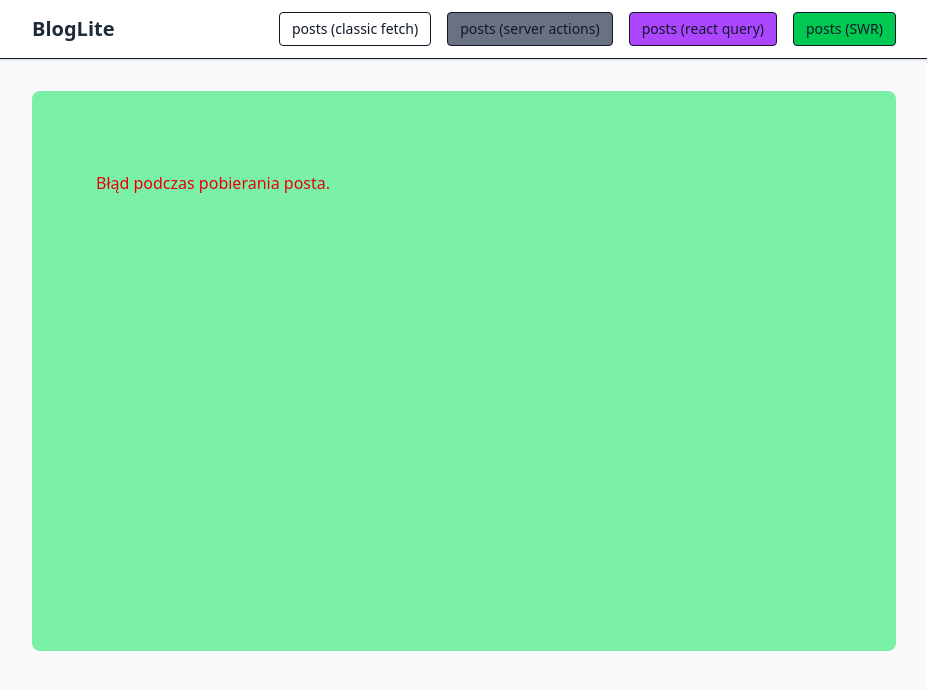
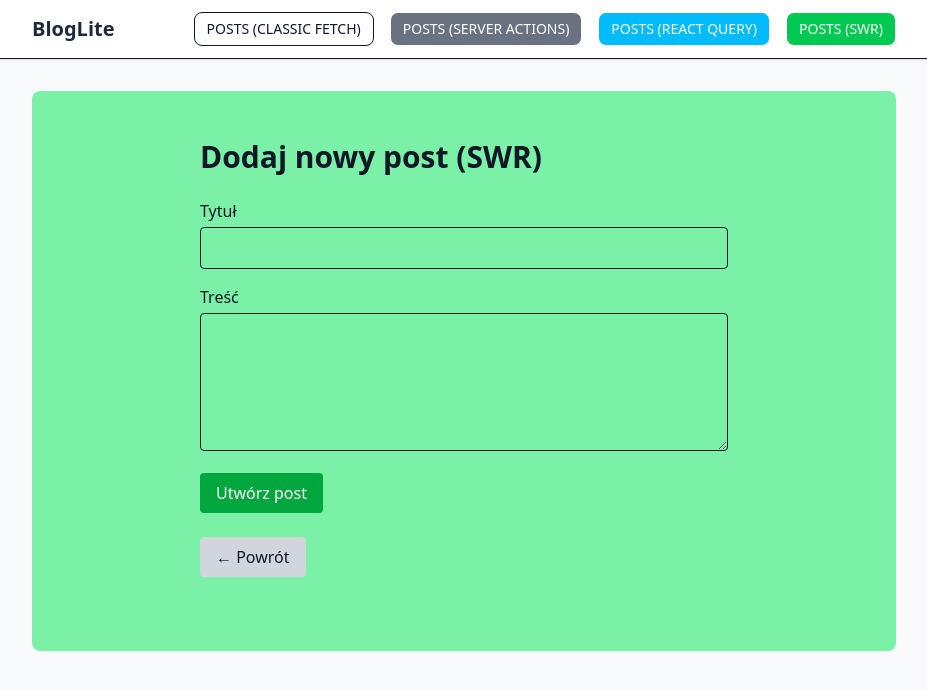
Before and after one commit to BartoszBee/blog-lite, a Next.js app: page /swr/new in a window 1280 px wide. Shown: the top 690 px of the page, without its empty margins (176-1103 px from the left). Built offline with nearby package versions, Linux system fonts and the light colour scheme; no server answers.

Commit message:
add new and edit swr

```diff
--- a/app/actions/page.tsx
+++ b/app/actions/page.tsx
@@ -8,7 +8,7 @@ export default async function ActionsHomePage() {
   const posts: Post[] = await getPosts();
 
   return (
-    <main className="p-6 max-w-3xl mx-auto">
+    <main>
       <h1 className="text-2xl font-bold mb-4">Lista postów (Server Actions)</h1>
 
       {/* 🔹 Link do tworzenia posta z Server Actions */}
--- a/app/layout.tsx
+++ b/app/layout.tsx
@@ -24,7 +24,7 @@ export default function RootLayout({
               {/* Link do klasycznego CRUD */}
               <Link
                 href="/"
-                className="px-3 py-1.5 rounded hover:bg-gray-200 transition text-sm font-medium border"
+                className="px-3 py-1.5 rounded-lg hover:bg-gray-200 transition text-sm font-medium border uppercase"
               >
                 posts (classic fetch)
               </Link>
@@ -32,19 +32,19 @@ export default function RootLayout({
               {/* Link do server actions CRUD */}
               <Link
                 href="/actions"
-                className="px-3 py-1.5 rounded bg-gray-500 hover:bg-gray-600 transition text-sm font-medium border"
+                className="px-3 py-1.5 rounded-lg bg-gray-500 hover:bg-gray-600 transition text-sm font-medium border uppercase text-white"
               >
                 posts (server actions)
               </Link>
               <Link
                 href="/rq"
-                className="px-3 py-1.5 rounded bg-purple-500 hover:bg-purple-600 transition text-sm font-medium border"
+                className="px-3 py-1.5 rounded-lg bg-sky-400 hover:bg-sky-500 transition text-sm font-medium border uppercase text-white"
               >
                 posts (react query)
               </Link>
               <Link
                 href="/swr"
-                className="px-3 py-1.5 rounded bg-green-500 hover:bg-green-600 transition text-sm font-medium border"
+                className="px-3 py-1.5 rounded-lg bg-green-500 hover:bg-green-600 transition text-sm font-medium border uppercase text-white"
               >
                 posts (SWR)
               </Link>
--- a/app/rq/[id]/edit/page.tsx
+++ b/app/rq/[id]/edit/page.tsx
@@ -144,7 +144,7 @@ export default function RqEditPostPage({
         <button
           type="submit"
           disabled={mutation.isPending}
-          className="px-4 py-2 bg-purple-600 text-white rounded hover:bg-purple-500 disabled:opacity-50"
+          className="px-4 py-2 bg-sky-500 text-white rounded hover:bg-purple-500 disabled:opacity-50"
         >
           {mutation.isPending ? "Zapisuję..." : "Zapisz zmiany"}
         </button>
--- a/app/rq/[id]/page.tsx
+++ b/app/rq/[id]/page.tsx
@@ -61,7 +61,7 @@ export default function RqPostPage({
         <div className="flex items-center gap-4 flex-wrap">
           <Link
             href={`/rq/${post.id}/edit`}
-            className="px-5 py-2.5 bg-purple-600 text-white rounded-lg hover:bg-purple-500 transition font-medium shadow-sm"
+            className="px-5 py-2.5 bg-sky-500 text-white rounded-lg hover:bg-sky-600 transition font-medium shadow-sm"
           >
             ✏️ Edytuj post (RQ)
           </Link>
--- a/app/rq/layout.tsx
+++ b/app/rq/layout.tsx
@@ -7,7 +7,7 @@ export default function RqLayout({ children }: { children: React.ReactNode }) {
   const queryClient = new QueryClient();
 
   return (
-    <div className="bg-purple-300 p-6 rounded-lg min-h-[70vh]">
+    <div className="bg-sky-400 p-6 rounded-lg min-h-[70vh]">
       <QueryClientProvider client={queryClient}>
         {/* Każda strona w /rq będzie działać z React Query */}
         {children}
--- a/app/rq/new/page.tsx
+++ b/app/rq/new/page.tsx
@@ -89,7 +89,7 @@ export default function RqNewPostPage() {
         <button
           type="submit"
           disabled={mutation.isPending}
-          className="px-4 py-2 bg-purple-600 text-white rounded disabled:opacity-50 hover:opacity-70"
+          className="px-4 py-2 bg-sky-500 text-white rounded disabled:opacity-50 hover:opacity-70"
         >
           {mutation.isPending ? "Wysyłam..." : "Utwórz post"}
         </button>
--- a/app/rq/page.tsx
+++ b/app/rq/page.tsx
@@ -26,14 +26,14 @@ export default function RqHomePage() {
     );
 
   return (
-    <main className="p-6">
+    <main>
       <h1 className="text-2xl font-bold mb-4">
         Lista postów (React Query)
       </h1>
 
       <Link
         href="/rq/new"
-        className="inline-block mb-6 px-4 py-2 bg-purple-600 text-white rounded hover:bg-purple-700 transition"
+        className="inline-block mb-6 px-4 py-2 bg-sky-500 text-white rounded hover:bg-sky-600 transition"
       >
         ➕ Dodaj nowy post (RQ)
       </Link>
--- /dev/null
+++ b/app/swr/[id]/edit/page.tsx
@@ -0,0 +1,147 @@
+"use client";
+
+import { useEffect, useState } from "react";
+import useSWR, { useSWRConfig } from "swr";
+import Link from "next/link";
+import type { Post } from "@/types/Post";
+
+const fetcher = (url: string) => fetch(url).then((res) => res.json());
+
+export default function EditPostSWRPage({
+  params,
+}: {
+  params: Promise<{ id: string }>;
+}) {
+  const [resolvedId, setResolvedId] = useState<string | null>(null);
+
+  // 🔹 async params → rozpakowujemy tylko raz
+  useEffect(() => {
+    params.then(({ id }) => setResolvedId(id));
+  // eslint-disable-next-line react-hooks/exhaustive-deps
+  }, []);
+
+  // 🔹 stabilny klucz SWR (najważniejsza poprawka)
+  const postUrl = resolvedId
+    ? `https://jsonplaceholder.typicode.com/posts/${resolvedId}`
+    : null;
+
+  const { data: post, error } = useSWR<Post>(postUrl, fetcher);
+  const { mutate } = useSWRConfig();
+
+  const [editPost, setEditPost] = useState<Post | null>(null);
+  const [updated, setUpdated] = useState<Post | null>(null);
+  const [saveError, setSaveError] = useState("");
+
+  // 🔹 kopiujemy posta do formularza, gdy się załaduje
+  useEffect(() => {
+    if (post) setEditPost(post);
+  }, [post]);
+
+  // 🔹 błędy
+  if (error) {
+    return (
+      <p className="p-6 text-red-600">Nie udało się pobrać posta.</p>
+    );
+  }
+
+  // 🔹 zabezpieczenie podczas refetch SWR
+  if (!post || !editPost) {
+    return <p className="p-6">Ładowanie...</p>;
+  }
+
+  // 🔹 zapis zmian (PUT fake)
+  async function handleSubmit(e: React.FormEvent) {
+    e.preventDefault();
+    setSaveError("");
+    setUpdated(null);
+
+    try {
+      const res = await fetch(
+        `https://jsonplaceholder.typicode.com/posts/${editPost!.id}`,
+        {
+          method: "PUT",
+          headers: { "Content-Type": "application/json" },
+          body: JSON.stringify(editPost),
+        }
+      );
+
+      if (!res.ok) throw new Error("Nie udało się zaktualizować posta");
+
+      const result = await res.json();
+      setUpdated(result);
+
+      // 🔄 revalidate szczegółów i listy przez SWR
+      await mutate(postUrl); // <-- KLUCZOWE
+      mutate("https://jsonplaceholder.typicode.com/posts");
+    } catch (err: unknown) {
+      setSaveError(err instanceof Error ? err.message : "Błąd zapisu");
+    }
+  }
+
+  function updateField(field: keyof Post, value: string) {
+    setEditPost((prev) => (prev ? { ...prev, [field]: value } : prev));
+  }
+
+  return (
+    <main className="p-6 max-w-xl mx-auto">
+      <h1 className="text-3xl font-bold mb-6">Edytuj post (SWR)</h1>
+
+      <form onSubmit={handleSubmit} className="space-y-4">
+        <div>
+          <label htmlFor="titleInput" className="block mb-1 font-medium">
+            Tytuł
+          </label>
+          <input
+            id="titleInput"
+            className="w-full p-2 border rounded"
+            value={editPost.title}
+            onChange={(e) => updateField("title", e.target.value)}
+            required
+          />
+        </div>
+
+        <div>
+          <label htmlFor="bodyInput" className="block mb-1 font-medium">
+            Treść
+          </label>
+          <textarea
+            id="bodyInput"
+            className="w-full p-2 border rounded"
+            rows={5}
+            value={editPost.body}
+            onChange={(e) => updateField("body", e.target.value)}
+            required
+          ></textarea>
+        </div>
+
+        <button className="px-4 py-2 bg-yellow-500 text-white rounded hover:bg-yellow-300 cursor-pointer transition">
+          Zapisz zmiany
+        </button>
+      </form>
+
+      {saveError && <p className="text-red-600 mt-4">{saveError}</p>}
+
+      {updated && (
+        <div className="mt-6 p-4 border border-green-500 bg-green-50 rounded">
+          <h2 className="text-xl font-semibold text-green-700 mb-2">
+            Fake post zaktualizowany 🎉
+          </h2>
+
+          <p>ID: {updated.id}</p>
+          <p className="mt-2">
+            <strong>Tytuł:</strong> {updated.title}
+            <br />
+            <strong>Treść:</strong> {updated.body}
+          </p>
+        </div>
+      )}
+
+      <Link
+        href="/swr"
+        className="inline-block px-4 py-2 bg-gray-300 rounded hover:bg-gray-400 transition mt-6"
+      >
+        ← Powrót
+      </Link>
+    </main>
+  );
+}
--- a/app/swr/layout.tsx
+++ b/app/swr/layout.tsx
@@ -1,11 +1,5 @@
-export default function SwrLayout({
-  children,
-}: {
-  children: React.ReactNode;
-}) {
+export default function SwrLayout({ children }: { children: React.ReactNode }) {
   return (
-    <div className="bg-green-300 p-6 rounded-lg min-h-[70vh]">
-      <div className="mx-auto max-w-4xl py-8 px-4">{children}</div>
-    </div>
+    <div className="bg-green-300 p-6 rounded-lg min-h-[70vh]">{children}</div>
   );
 }
--- /dev/null
+++ b/app/swr/new/page.tsx
@@ -0,0 +1,125 @@
+"use client";
+
+import { useState } from "react";
+import { useRouter } from "next/navigation";
+import { useSWRConfig } from "swr";
+import type { Post } from "@/types/Post";
+
+export default function NewPostSWRPage() {
+  const router = useRouter();
+  const { mutate } = useSWRConfig();
+
+  const [title, setTitle] = useState("");
+  const [body, setBody] = useState("");
+  const [loading, setLoading] = useState(false);
+  const [error, setError] = useState("");
+  const [created, setCreated] = useState<Post | null>(null);
+
+  async function handleSubmit(e: React.FormEvent) {
+    e.preventDefault();
+    setError("");
+    setLoading(true);
+    setCreated(null);
+
+    try {
+      const res = await fetch("https://jsonplaceholder.typicode.com/posts", {
+        method: "POST",
+        headers: { "Content-Type": "application/json" },
+        body: JSON.stringify({
+          title,
+          body,
+          userId: 1,
+        }),
+      });
+
+      if (!res.ok) {
+        throw new Error("Nie udało się utworzyć posta");
+      }
+
+      const data = await res.json();
+      setCreated(data);
+
+      // SWR revalidate listy
+      mutate("https://jsonplaceholder.typicode.com/posts", undefined, {
+        revalidate: true,
+      });
+
+    } catch (err: unknown) {
+      setError(err instanceof Error ? err.message : "Wystąpił błąd");
+    } finally {
+      setLoading(false);
+    }
+  }
+
+  return (
+    <main className="p-6 max-w-xl mx-auto">
+      <h1 className="text-3xl font-bold mb-6">Dodaj nowy post (SWR)</h1>
+
+      <form onSubmit={handleSubmit} className="space-y-4">
+        <div>
+          <label htmlFor="titleInput" className="block mb-1 font-medium">
+            Tytuł
+          </label>
+          <input
+            id="titleInput"
+            value={title}
+            onChange={(e) => setTitle(e.target.value)}
+            required
+            className="w-full p-2 border rounded"
+          />
+        </div>
+
+        <div>
+          <label htmlFor="bodyArea" className="block mb-1 font-medium">
+            Treść
+          </label>
+          <textarea
+            id="bodyArea"
+            rows={5}
+            value={body}
+            onChange={(e) => setBody(e.target.value)}
+            required
+            className="w-full p-2 border rounded"
+          ></textarea>
+        </div>
+
+        {error && <p className="text-red-600">{error}</p>}
+
+        <button
+          type="submit"
+          disabled={loading}
+          className="px-4 py-2 bg-green-600 text-white rounded disabled:opacity-50 hover:bg-green-700 transition"
+        >
+          {loading ? "Wysyłam..." : "Utwórz post"}
+        </button>
+      </form>
+
+      {created && (
+        <div className="mt-6 p-4 border border-green-500 rounded bg-green-50">
+          <h2 className="text-xl font-bold text-green-700 mb-2">
+            Fake post został utworzony 🎉
+          </h2>
+
+          <p>ID zwrócone przez JSONPlaceholder: {created.id}</p>
+
+          <p className="mt-2 text-gray-700">
+            <strong>Tytuł:</strong> {created.title}
+            <br />
+            <strong>Treść:</strong> {created.body}
+          </p>
+
+          <p className="text-green-700 mt-4">
+            JSONPlaceholder nie zapisuje danych — tylko udaje zapis!
+          </p>
+        </div>
+      )}
+
+      <button
+        onClick={() => router.push("/swr")}
+        className="mt-6 px-4 py-2 bg-gray-300 rounded hover:bg-gray-400 transition"
+      >
+        ← Powrót
+      </button>
+    </main>
+  );
+}
--- a/app/swr/page.tsx
+++ b/app/swr/page.tsx
@@ -23,7 +23,7 @@ export default function SwrHomePage() {
     );
 
   return (
-    <main className="p-6">
+    <main >
       <h1 className="text-2xl font-bold mb-4">
         Lista postów (SWR)
       </h1>
--- a/components/DeleteButtonSWR.tsx
+++ b/components/DeleteButtonSWR.tsx
@@ -41,13 +41,13 @@ export default function DeleteButtonSWR({ id }: { id: number }) {
   }
 
   return (
-    <div className="mt-4">
+    <div>
       {error && <p className="text-red-600 mb-2">{error}</p>}
 
       <button
         onClick={handleDelete}
         disabled={loading}
-        className="px-4 py-2 bg-red-600 text-white rounded hover:bg-red-500 transition disabled:opacity-50"
+        className="px-5 py-2.5 bg-red-600 text-white rounded-lg hover:bg-red-700 transition disabled:opacity-50"
       >
         {loading ? "Usuwam..." : "🗑 Usuń post"}
       </button>
```
